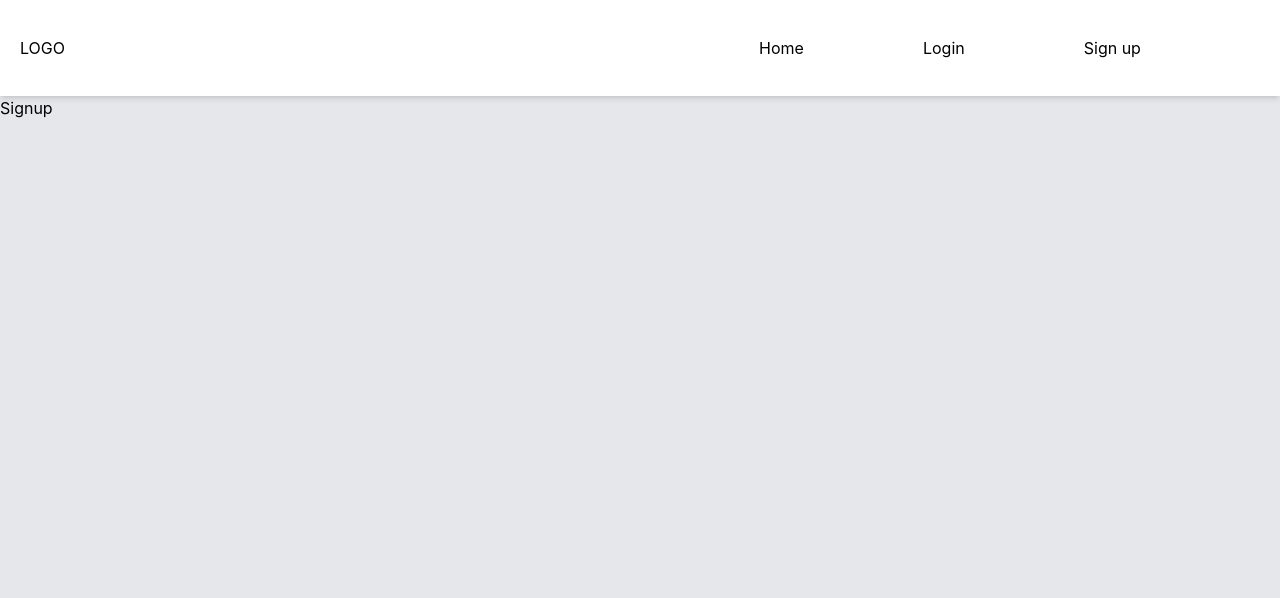
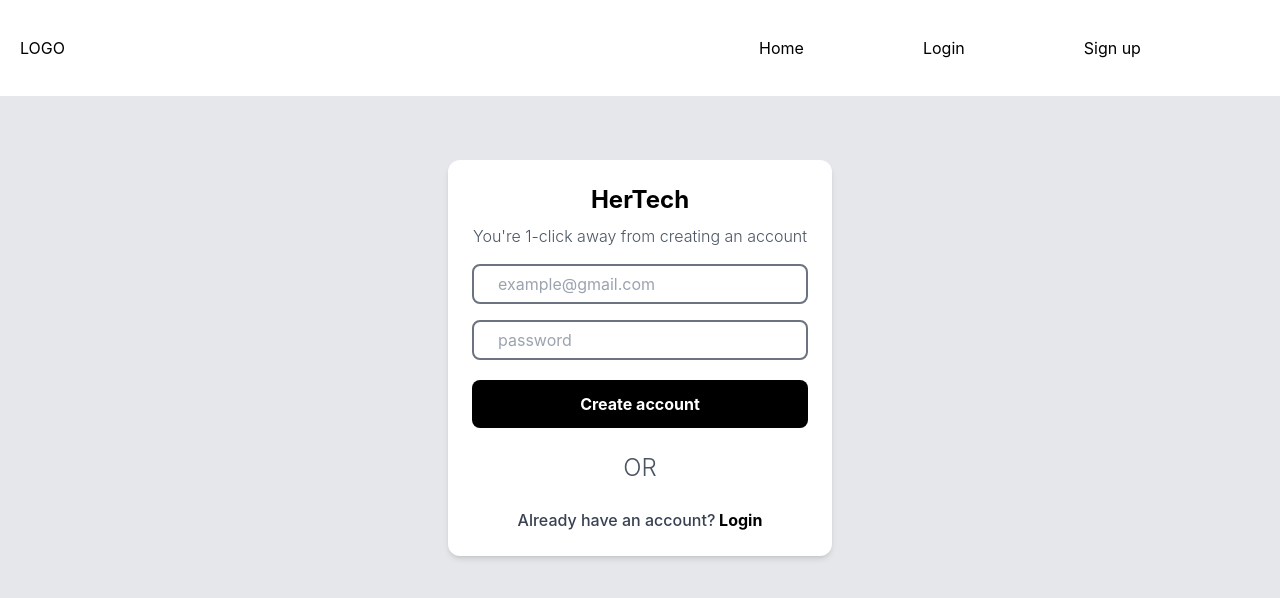
Before and after one commit to Esther146/first-react-app, a React (Create React App) app: page /signup in a window 1280 px wide. Shown: the top 598 px of the page. Built offline with nearby package versions, Linux system fonts and the light colour scheme.

Commit message:
Cool, finally designed forgotpassword and singup pages

```diff
--- a/src/mypages/forgotpassword.jsx
+++ b/src/mypages/forgotpassword.jsx
@@ -1,7 +1,26 @@
 import React from "react";
+import { Link } from 'react-router-dom'
 
 export default function Forgotpassword() {
     return (
-        <div>Forgotpassword</div>
+        <div className="w-full h-auto flex justify-center items-center bg-gray-200">
+            <div className="w-96 h-auto bg-white shadow-md rounded-xl p-6 flex flex-col mt-16">
+                <h3 className="text-black text-2xl font-bold text-center">HerTech</h3>
+                <p className="text-gray-600 font-light text-md mt-2 text-center">Welcome back!</p>
+
+                <input type="email" placeholder="example@gmail.com" className="w-full h-10 rounded-lg border-2 px-6 mt-4 border-gray-500" />
+
+                <input type="password" placeholder="password" className="w-full h-10 rounded-lg border-2 px-6 mt-4 border-gray-500" />
+
+                <button className="w-full h-12 rounded-lg bg-black text-white font-bold text-md mt-5">Reset Password</button>
+
+                <p className="text-center mt-6 font-medium text-gray-700">Already have an account?
+                    <Link to="/login">
+                    <span className="font-bold text-black"> Login</span>
+                    </Link>
+                </p>
+
+            </div>
+        </div>
     )
 }
--- a/src/mypages/signup.jsx
+++ b/src/mypages/signup.jsx
@@ -1,7 +1,35 @@
 import React from "react";
+import { Link } from 'react-router-dom'
 
 export default function Signup() {
     return (
-        <div>Signup</div>
+        <div className="w-full h-auto flex justify-center items-center bg-gray-200">
+        <div className="w-96 h-auto bg-white shadow-md rounded-xl p-6 flex flex-col mt-16">
+            <h3 className="text-black text-2xl font-bold text-center">
+                HerTech
+            </h3>
+            <p className="text-gray-600 font-light text-md mt-2 text-center">
+                You're 1-click away from creating an account
+            </p>
+
+            <input type="email" placeholder="example@gmail.com" className="w-full h-10 rounded-lg border-2 px-6 mt-4 border-gray-500" />
+
+            <input type="password" placeholder="password" className="w-full h-10 rounded-lg border-2 px-6 mt-4 border-gray-500" />
+
+            <button className="w-full h-12 rounded-lg bg-black text-white font-bold text-md mt-5">
+                Create account
+            </button>
+
+            <p className="text-2xl font-light text-center mt-6 text-gray-600">
+                OR
+            </p>
+
+            <p className="text-center mt-6 font-medium text-gray-700">Already have an account?
+                <Link to="/signup">
+                <span className="font-bold text-black"> Login</span>
+                </Link>
+            </p>
+        </div>
+    </div>
     )
 }
```
